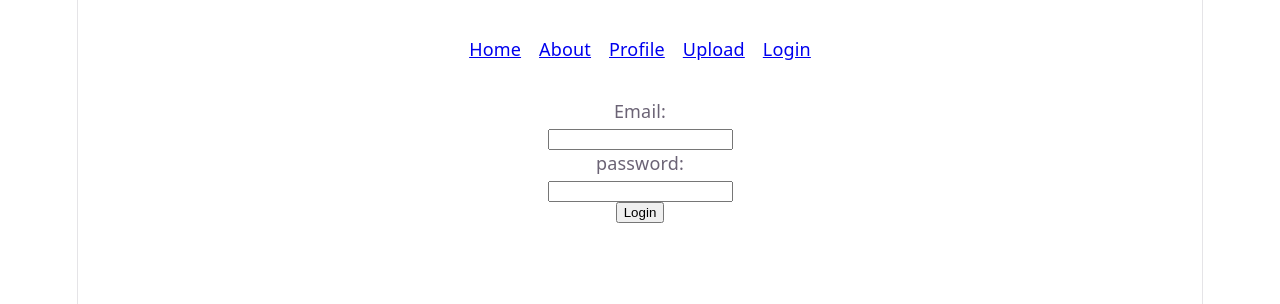
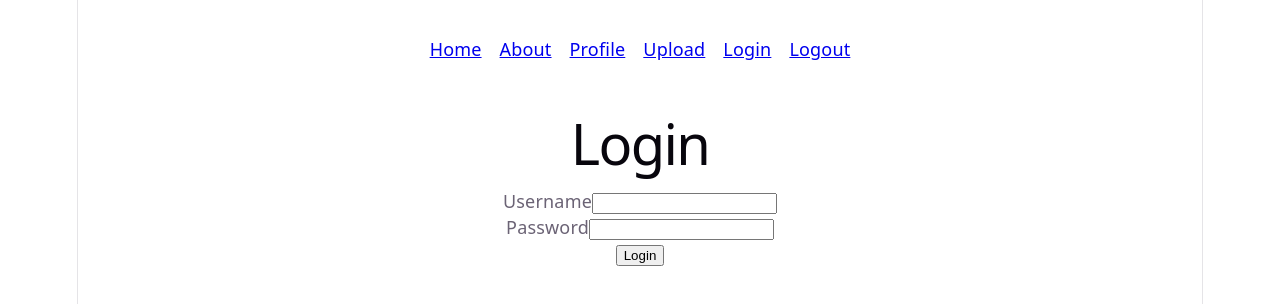
Before and after one commit to luulet/w4, a React (Vite) app: page /login in a window 1280 px wide. Shown: the top 304 px of the page. Built offline with nearby package versions, Linux system fonts and the light colour scheme.

Commit message:
mostly nothing, just created files and they ain't done

```diff
--- a/index.html
+++ b/index.html
@@ -4,7 +4,7 @@
     <meta charset="UTF-8" />
     <link rel="icon" type="image/svg+xml" href="/favicon.svg" />
     <meta name="viewport" content="width=device-width, initial-scale=1.0" />
-    <title>custom-hooks</title>
+    <title>forms</title>
   </head>
   <body>
     <div id="root"></div>
--- a/src/App.jsx
+++ b/src/App.jsx
@@ -6,6 +6,7 @@ import Login from './views/Login';
 import Profile from './views/Profile';
 import Upload from './views/Upload';
 import Single from './views/Single';
+import Logout from "./views/Logout.jsx";
 const App = () => {
   return (
       <>
@@ -18,6 +19,7 @@ const App = () => {
             <Route path="/profile" element={<Profile />} />
             <Route path="/upload" element={<Upload />} />
             <Route path="/single" element={<Single />} />
+            <Route path="/logout" element={<Logout />} />
           </Routes>
 
         </BrowserRouter>
--- /dev/null
+++ b/src/components/LoginForm.jsx
@@ -0,0 +1,34 @@
+import React from 'react';
+
+const LoginForm = () => {
+  return (
+    <>
+      <h1>Login</h1>
+      <form onSubmit={ () => {} }>
+        <div>
+          <label htmlFor="loginuser">Username</label>
+          <input
+            name="username"
+            type="text"
+            id="loginuser"
+            onChange={ () => {} }
+            autoComplete="username"
+          />
+        </div>
+        <div>
+          <label htmlFor="loginpassword">Password</label>
+          <input
+            name="password"
+            type="password"
+            id="loginpassword"
+            onChange={ () => {} }
+            autoComplete="current-password"
+          />
+        </div>
+        <button type="submit">Login</button>
+      </form>
+    </>
+  );
+};
+
+export default LoginForm;
--- a/src/components/Navigation.jsx
+++ b/src/components/Navigation.jsx
@@ -10,6 +10,7 @@ const Navigation = () => {
         <li><Link to="/Profile">Profile</Link></li>
         <li><Link to="/Upload">Upload</Link></li>
         <li><Link to="/Login">Login</Link></li>
+        <li><Link to="/Logout">Logout</Link></li>
       </ul>
     </>
   );
--- /dev/null
+++ b/src/components/RegisterForm.jsx
@@ -0,0 +1,11 @@
+import React from 'react';
+
+const RegisterForm = () => {
+  return (
+    <div>
+
+    </div>
+  );
+};
+
+export default RegisterForm;
--- a/hooks/apiHooks.js
+++ b/src/hooks/apiHooks.js
@@ -1,5 +1,5 @@
 import { useEffect, useState } from 'react';
-import { fetchData } from '../src/utils/fetchData.js';
+import { fetchData } from '../utils/fetchData.js';
 
 const useMedia = () => {
   const [mediaArray, setMediaArray] = useState([]);
--- a/src/views/Home.jsx
+++ b/src/views/Home.jsx
@@ -1,7 +1,7 @@
 import MediaRow from '../components/MediaRow.jsx';
 import SingleView from '../components/SingleView.jsx';
 import { useState } from 'react';
-import { useMedia } from '/hooks/apiHooks.js';
+import { useMedia } from '/src/hooks/apiHooks.js';
 
 const Home = () => {
   const [selectedItem, setSelectedItem] = useState(null);
--- a/src/views/Login.jsx
+++ b/src/views/Login.jsx
@@ -1,13 +1,11 @@
+import LoginForm from '../components/LoginForm.jsx';
+import RegisterForm from '../components/RegisterForm.jsx';
+
 const Login = () => {
   return (
       <>
-        <form>
-          <label htmlFor="email">Email:</label><br/>
-          <input type="email" id="email" name="email"/><br/>
-          <label htmlFor="password">password:</label><br/>
-          <input type="password" id="password" name="password"/>
-        </form>
-        <button id="login">Login</button>
+        <LoginForm />
+        <RegisterForm />
       </>
   );
 };
--- /dev/null
+++ b/src/views/Logout.jsx
@@ -0,0 +1,11 @@
+import React from 'react';
+
+const Logout = () => {
+  return (
+    <div>
+
+    </div>
+  );
+};
+
+export default Logout;
--- a/vite.config.js
+++ b/vite.config.js
@@ -4,5 +4,5 @@ import react from '@vitejs/plugin-react'
 // https://vite.dev/config/
 export default defineConfig({
   plugins: [react()],
-  base: '/~sampowes/wsk-custom-hooks/',
+  base: '/~sampowes/wsk-forms/',
 })
```
Also changed, not shown: src/hooks/formHooks.js (added, +29 -0 lines), 1 other file (tests, documents, lock files or other folders).
